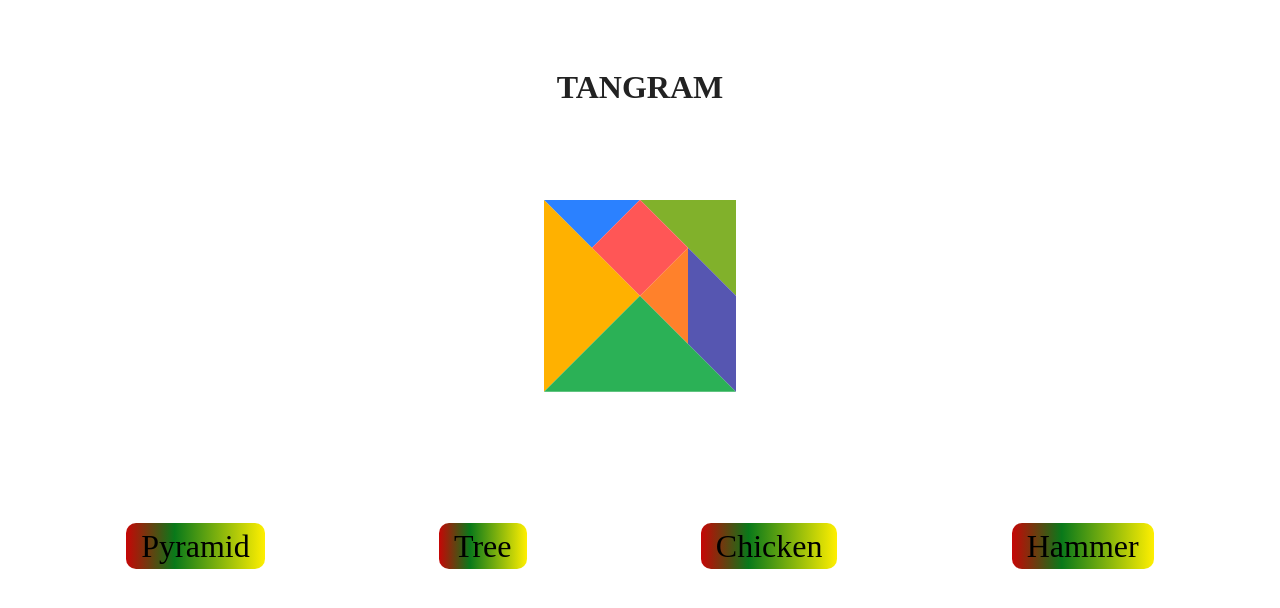
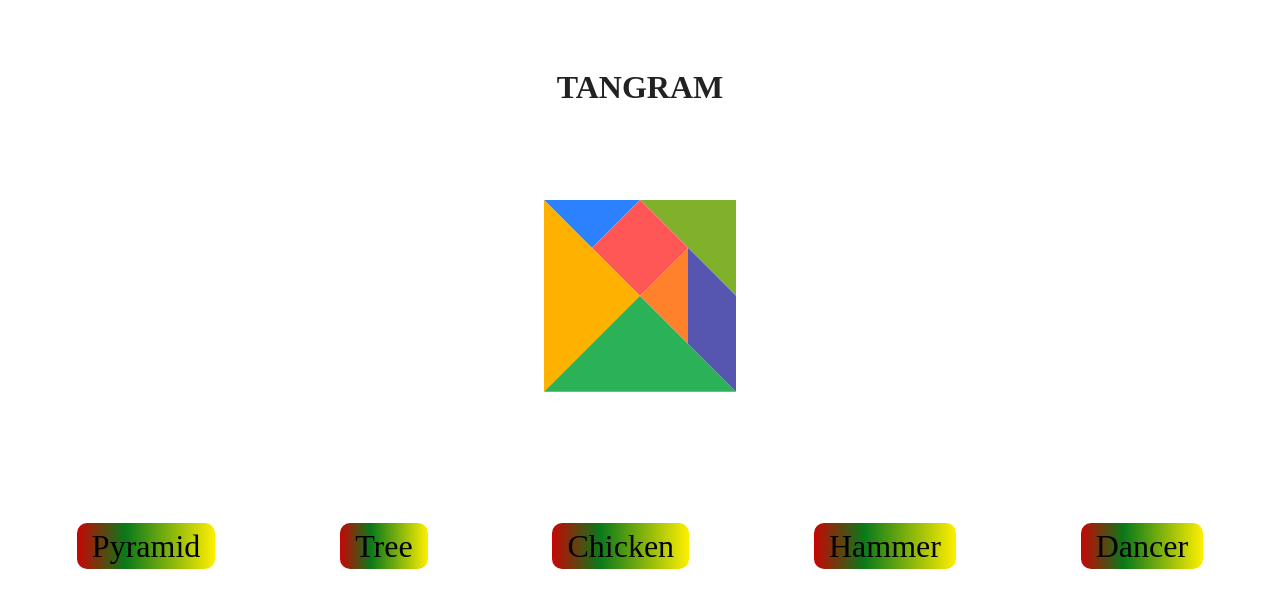
Before and after one commit to SButterbluemchen/tangram, a website built with Parcel: page index.html in a window 1280 px wide. Built offline with nearby package versions, Linux system fonts and the light colour scheme.

Commit message:
add modification

```diff
--- a/index.html
+++ b/index.html
@@ -52,6 +52,10 @@
 
       <a class="btn hammer">Hammer</a>
     </li>
+    <li>
+
+      <a class="btn hammer">Dancer</a>
+    </li>
   </ul>
 </section>
 </main>
```
